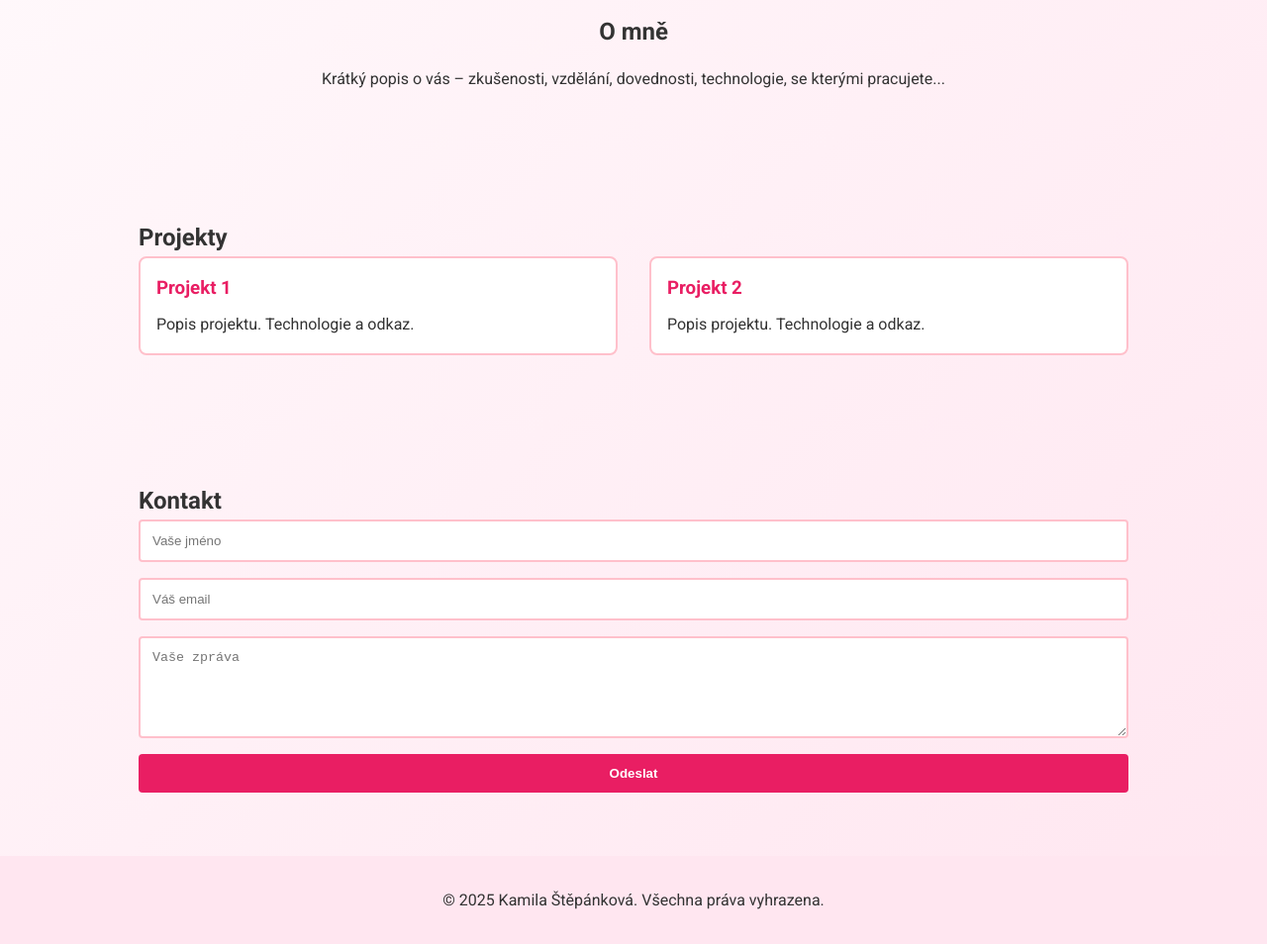
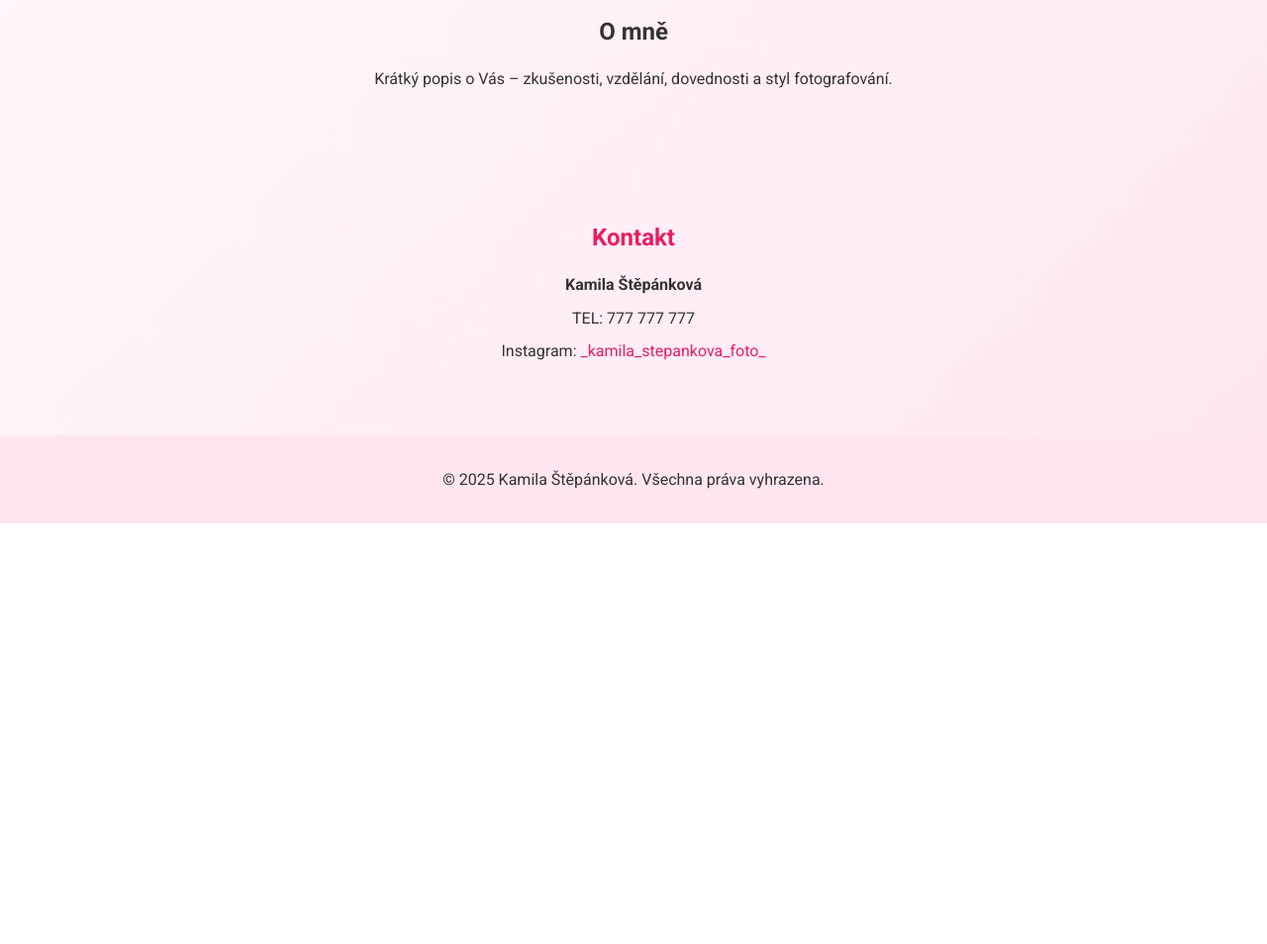
Before and after one commit to HaxorMilla/KamilaStepankova, a plain HTML site: page index.html in a window 1280 px wide. Shown: the part 893-1847 px from the top of the page at 99% size. After the commit the page ends 1422 px from the top, so only its background shows below. Drawn offline with Linux system fonts and the light colour scheme.

Commit message:
Update index.html

```diff
--- a/index.html
+++ b/index.html
@@ -55,38 +55,10 @@
     #about img { border-radius: 50%; width: 200px; margin-bottom: 1rem; }
     #about p { margin-top: 1rem; }
 
-    /* Projects */
-    #projects .grid { display: grid; grid-template-columns: repeat(auto-fit, minmax(250px, 1fr)); gap: 2rem; }
-    .project {
-      background: #fff;
-      border: 2px solid #ffc0cb;
-      padding: 1rem;
-      border-radius: 8px;
-      color: #333;
-    }
-    .project h3 { margin-bottom: 0.5rem; color: #e91e63; }
-
     /* Contact */
-    #contact form { display: flex; flex-direction: column; }
-    #contact input,
-    #contact textarea {
-      padding: 0.75rem;
-      margin-bottom: 1rem;
-      border: 2px solid #ffc0cb;
-      border-radius: 4px;
-      background: #fff;
-      color: #333;
-    }
-    #contact button {
-      padding: 0.75rem;
-      border: none;
-      border-radius: 4px;
-      background: #e91e63;
-      color: #fff;
-      font-weight: bold;
-      cursor: pointer;
-    }
-    #contact button:hover { opacity: 0.9; }
+    #contact { text-align: center; }
+    #contact h2 { margin-bottom: 1rem; color: #e91e63; }
+    #contact p { margin-bottom: 0.5rem; }
 
     /* Footer */
     footer { text-align: center; padding: 2rem; background: #ffe6f0; color: #333; }
@@ -99,7 +71,7 @@
     <ul>
       <li><a href="#hero">Domů</a></li>
       <li><a href="#about">O mně</a></li>
-      <li><a href="#projects">Projekty</a></li>
+      <li><a href="projekty.html">Projekty</a></li>
       <li><a href="#contact">Kontakt</a></li>
     </ul>
   </nav>
@@ -107,7 +79,7 @@
   <!-- Hero -->
   <section id="hero">
     <h1>Jsem Fotografka</h1>
-    <p>Jsem fotografka specializující se na portrétní a krajinné fotografie. Podívej se na moje projekty níže!</p>
+    <p>Jsem fotografka specializující se na portrétní a krajinné fotografie. Podívej se na moje projekty kliknutím na odkaz výše!</p>
   </section>
 
   <!-- About -->
@@ -115,25 +87,7 @@
     <div class="container" style="text-align:center;">
       <img src="profile.jpg" alt="Fotografie">
       <h2>O mně</h2>
-      <p>Krátký popis o vás – zkušenosti, vzdělání, dovednosti, technologie, se kterými pracujete...</p>
-    </div>
-  </section>
-
-  <!-- Projects -->
-  <section id="projects">
-    <div class="container">
-      <h2>Projekty</h2>
-      <div class="grid">
-        <div class="project">
-          <h3>Projekt 1</h3>
-          <p>Popis projektu. Technologie a odkaz.</p>
-        </div>
-        <div class="project">
-          <h3>Projekt 2</h3>
-          <p>Popis projektu. Technologie a odkaz.</p>
-        </div>
-        <!-- Přidejte další projekty -->
-      </div>
+      <p>Krátký popis o Vás – zkušenosti, vzdělání, dovednosti a styl fotografování.</p>
     </div>
   </section>
 
@@ -141,12 +95,9 @@
   <section id="contact">
     <div class="container">
       <h2>Kontakt</h2>
-      <form action="#" method="POST">
-        <input type="text" name="name" placeholder="Vaše jméno" required>
-        <input type="email" name="email" placeholder="Váš email" required>
-        <textarea name="message" rows="5" placeholder="Vaše zpráva" required></textarea>
-        <button type="submit">Odeslat</button>
-      </form>
+      <p><strong>Kamila Štěpánková</strong></p>
+      <p>TEL: 777 777 777</p>
+      <p>Instagram: <a href="https://www.instagram.com/_kamila_stepankova_foto_/" target="_blank">_kamila_stepankova_foto_</a></p>
     </div>
   </section>
 
```
